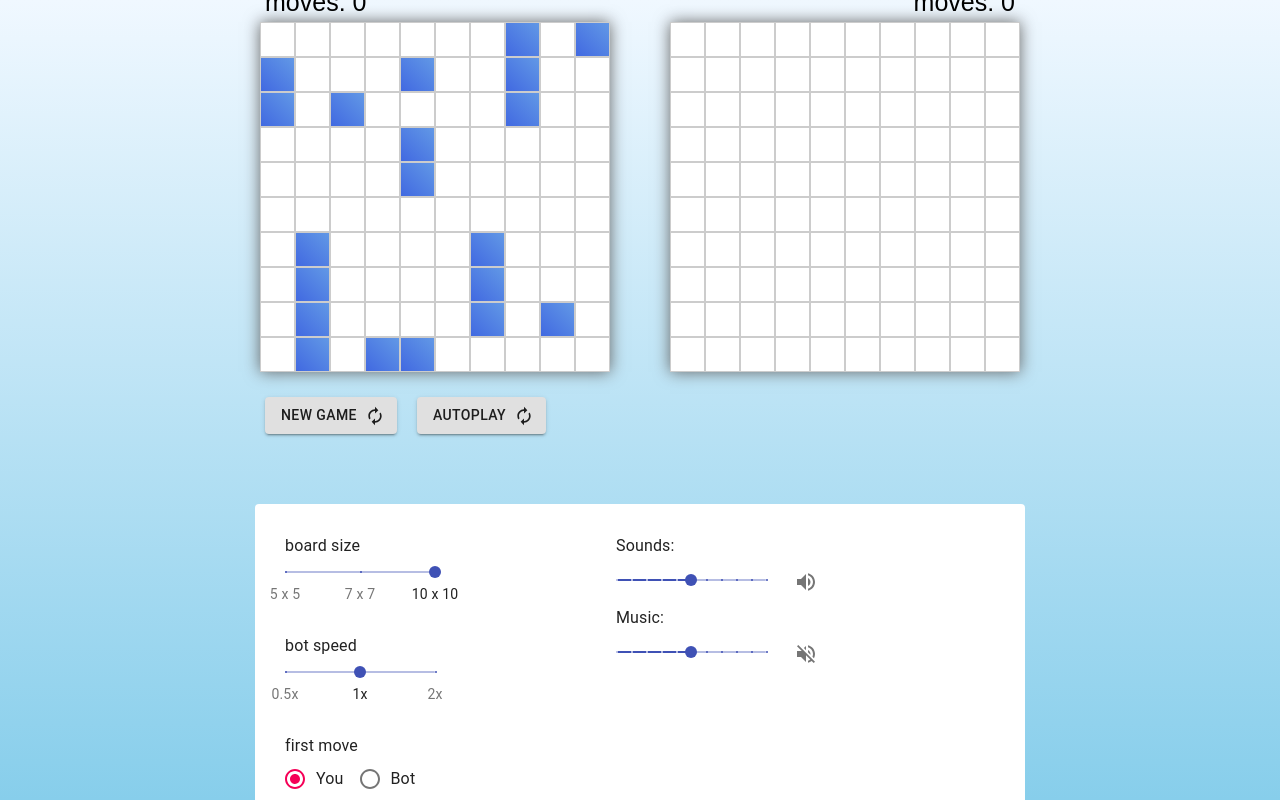
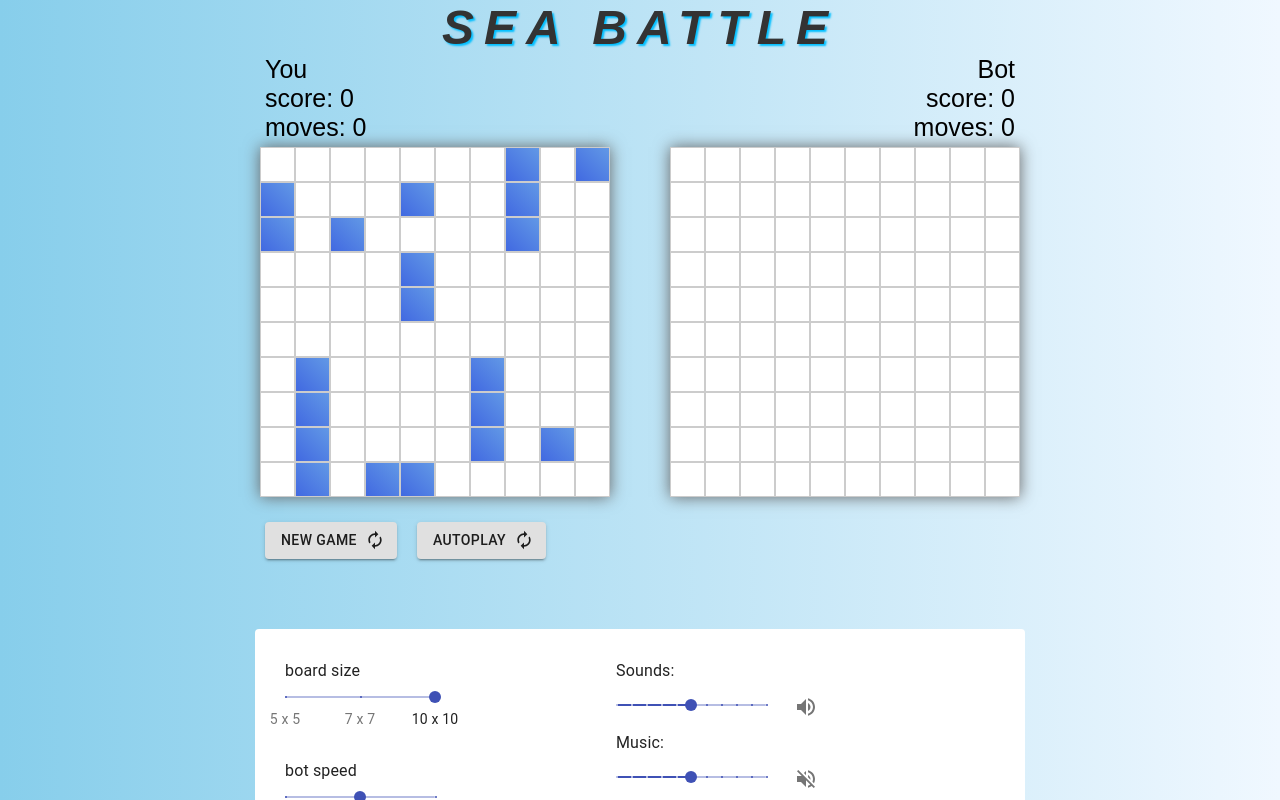
Before and after one commit to v0f/react-game, a React (Create React App) app: page / in a window 1280 px wide. Shown: the top 800 px of the page. Built offline with nearby package versions, Linux system fonts and the light colour scheme.

Commit message:
fix: fix layout

```diff
--- a/src/components/App/App.css
+++ b/src/components/App/App.css
@@ -1,6 +1,10 @@
+#root {
+  height: 100%;
+}
 .App {
-  height: 100vh;
+  height: 100%;
+  min-height: 100%;
   display: flex;
   flex-direction: column;
-  justify-content: center;
+  /* justify-content: center; */
 }
--- a/src/components/Footer/Footer.css
+++ b/src/components/Footer/Footer.css
@@ -5,6 +5,7 @@ footer {
   gap: 5vw;
   font-size: 1.4rem;
   padding: 30px 0;
+  height: 100px;
 }
 
 footer img {
--- a/src/components/Game/Game.css
+++ b/src/components/Game/Game.css
@@ -1,7 +1,7 @@
 .Game {
   margin: 0 auto;
   width: fit-content;
-  margin-bottom: auto;
+  flex: 1;
 }
 
 .Game .boards {
--- a/src/components/Header/Header.css
+++ b/src/components/Header/Header.css
@@ -10,7 +10,8 @@ header {
   color: #333;
   font-style: oblique;
   text-transform: uppercase;
-  flex-basis: 25%;
+  /* flex-basis: 25%; */
+  height: 100px;
   display: flex;
   align-items: center;
   justify-content: center;
--- a/src/index.css
+++ b/src/index.css
@@ -2,6 +2,10 @@
   margin: 0;
   padding: 0;
   box-sizing: border-box;
+}
+
+html, body {
+  height: 100%;
 }
 
 body {
@@ -10,5 +14,6 @@ body {
     sans-serif;
   -webkit-font-smoothing: antialiased;
   -moz-osx-font-smoothing: grayscale;
-  background: linear-gradient(aliceblue, skyblue);
+  /* background: linear-gradient(aliceblue, skyblue); */
+  background: linear-gradient(90deg, skyblue, aliceblue);
 }
```
